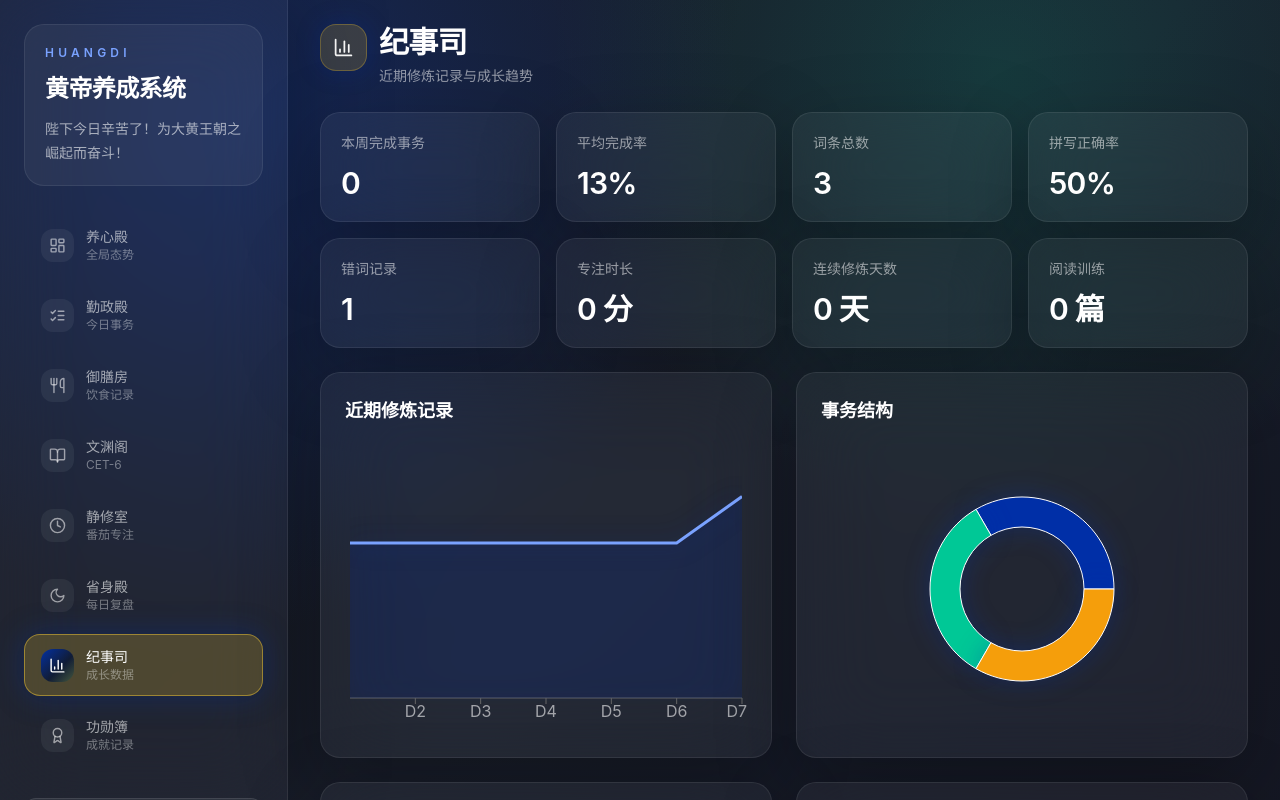
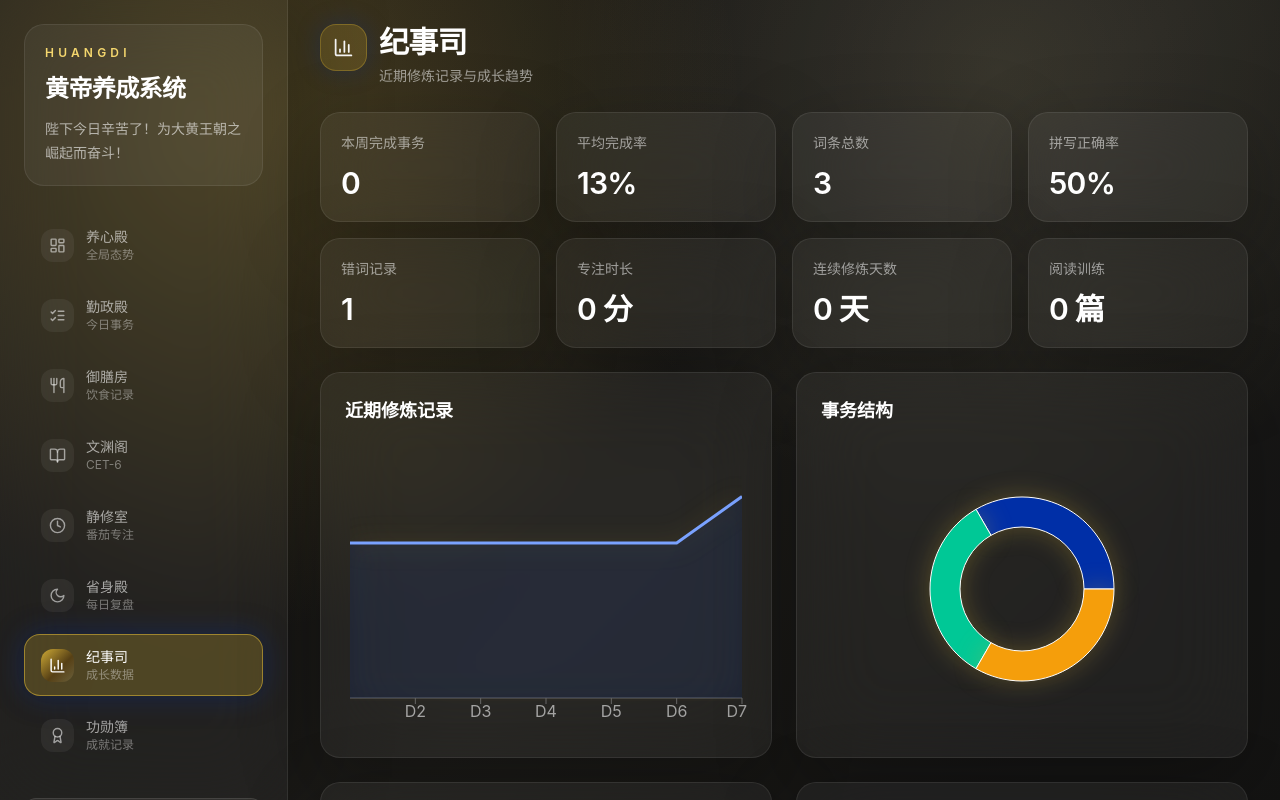
Before and after one commit to f1onah/huangdi-system, a Next.js app: page /stats in a window 1280 px wide. Shown: the top 800 px of the page. Built offline with nearby package versions, Linux system fonts and the light colour scheme.

Commit message:
Apply black gold global styles

```diff
--- a/app/globals.css
+++ b/app/globals.css
@@ -3,7 +3,7 @@
 @tailwind utilities;
 
 :root {
-  background: #0b0f1a;
+  background: #070606;
   color: #ffffff;
   color-scheme: dark;
 }
@@ -21,9 +21,9 @@ body {
   margin: 0;
   overflow-x: hidden;
   background:
-    radial-gradient(circle at 18% 10%, rgba(0, 47, 167, 0.38), transparent 32rem),
-    radial-gradient(circle at 78% 6%, rgba(0, 200, 150, 0.16), transparent 28rem),
-    linear-gradient(135deg, #0b0f1a 0%, #0d1220 48%, #060914 100%);
+    radial-gradient(circle at 18% 10%, rgba(212, 175, 55, 0.26), transparent 32rem),
+    radial-gradient(circle at 78% 6%, rgba(255, 241, 184, 0.12), transparent 28rem),
+    linear-gradient(135deg, #070606 0%, #11100d 48%, #030303 100%);
   color: #ffffff;
   font-family:
     Inter, ui-sans-serif, system-ui, -apple-system, BlinkMacSystemFont,
@@ -55,8 +55,8 @@ button {
 }
 
 ::selection {
-  background: rgba(0, 47, 167, 0.75);
-  color: #fff;
+  background: rgba(212, 175, 55, 0.72);
+  color: #070606;
 }
 
 ::-webkit-scrollbar {
@@ -97,7 +97,7 @@ button {
 
 .bg-klein {
   background:
-    linear-gradient(135deg, rgba(0,47,167,0.96), rgba(12,25,54,0.92) 58%, rgba(0,200,150,0.12)) !important;
+    linear-gradient(135deg, rgba(212,175,55,0.96), rgba(88,64,20,0.9) 58%, rgba(255,241,184,0.16)) !important;
 }
 
 .border-gray-100,
@@ -119,7 +119,7 @@ button {
 }
 
 .text-klein {
-  color: #7aa2ff !important;
+  color: #f5d76e !important;
 }
 
 .shadow-sm,
@@ -128,7 +128,7 @@ button {
 }
 
 .accent-klein {
-  accent-color: #002fa7;
+  accent-color: #d4af37;
 }
 
 pre,
@@ -140,7 +140,7 @@ details,
 
 section.rounded-xl:hover,
 section.rounded-2xl:hover {
-  border-color: rgba(0,47,167,0.45) !important;
+  border-color: rgba(212,175,55,0.45) !important;
 }
 
 .recharts-cartesian-grid line {
@@ -155,7 +155,7 @@ section.rounded-2xl:hover {
 .recharts-default-tooltip {
   border: 1px solid rgba(255,255,255,0.1) !important;
   border-radius: 14px !important;
-  background: rgba(11,15,26,0.92) !important;
+  background: rgba(7,6,6,0.92) !important;
   box-shadow: 0 20px 60px rgba(0,0,0,0.34) !important;
   color: #fff !important;
   backdrop-filter: blur(20px);
@@ -170,5 +170,5 @@ section.rounded-2xl:hover {
 .recharts-rectangle,
 .recharts-area-area,
 .recharts-area-curve {
-  filter: drop-shadow(0 0 12px rgba(0,47,167,0.32));
+  filter: drop-shadow(0 0 12px rgba(212,175,55,0.28));
 }
```
